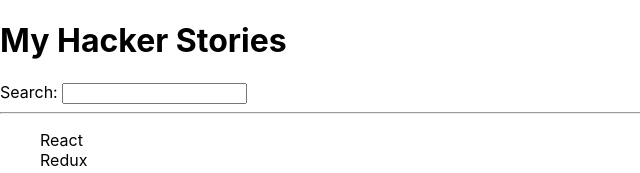
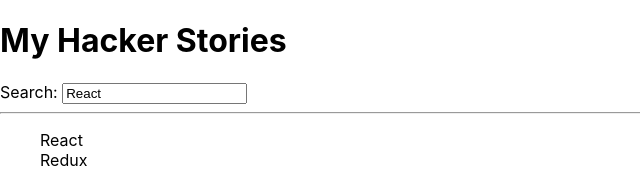
Before and after one commit to malwoodsantoro/hacker-news-stories, a React (Create React App) app: page / in a window 1280 px wide. Shown: the top 173 px of the page, without its empty margins (0-640 px from the left). Built offline with nearby package versions, Linux system fonts and the light colour scheme; the HTML template or start-up script is replaced by a standard one.

Commit message:
save last feature

```diff
--- a/src/components/Search.tsx
+++ b/src/components/Search.tsx
@@ -1,13 +1,17 @@
+import useLocalStorage from "../hooks/useLocalStorage"
+
 const Search = () => {
 
+  const [searchTerm, setSearchTerm] = useLocalStorage('search', 'React')
+
   const handleChange = (event: React.ChangeEvent<HTMLInputElement> ) => {
-    console.log(event.target.value)
+    setSearchTerm(event.target.value);
   }
 
   return (
     <div>
       <label htmlFor="search"> Search: </label>
-      <input id="search" type="search" onChange={handleChange}></input>
+      <input id="search" type="text" value={searchTerm} onChange={handleChange}></input>
     </div>
   )
 }
--- /dev/null
+++ b/src/hooks/useLocalStorage.ts
@@ -0,0 +1,42 @@
+import { useState } from "react";
+
+const useLocalStorage = <T>(
+  key: string,
+  initialValue: T
+): [T, (value: T | ((val: T) => T)) => void] => {
+  // State to store our value
+  // Pass initial state function to useState so logic is only executed once
+  const [storedValue, setStoredValue] = useState<T>(() => {
+    try {
+      // Get from local storage by key
+      const item = window.localStorage.getItem(key);
+      // Parse stored json or if none return initialValue
+      return item ? JSON.parse(item) : initialValue;
+    } catch (error) {
+      // If error also return initialValue
+      console.log(error);
+      return initialValue;
+    }
+  });
+
+  // Return a wrapped version of useState's setter function that ...
+  // ... persists the new value to localStorage.
+  const setValue = (value: T | ((val: T) => T)) => {
+    try {
+      // Allow value to be a function so we have same API as useState
+      const valueToStore =
+        value instanceof Function ? value(storedValue) : value;
+      // Save state
+      setStoredValue(valueToStore);
+      // Save to local storage
+      window.localStorage.setItem(key, JSON.stringify(valueToStore));
+    } catch (error) {
+      // A more advanced implementation would handle the error case
+      console.log(error);
+    }
+  };
+
+  return [storedValue, setValue];
+}
+
+export default useLocalStorage
```
